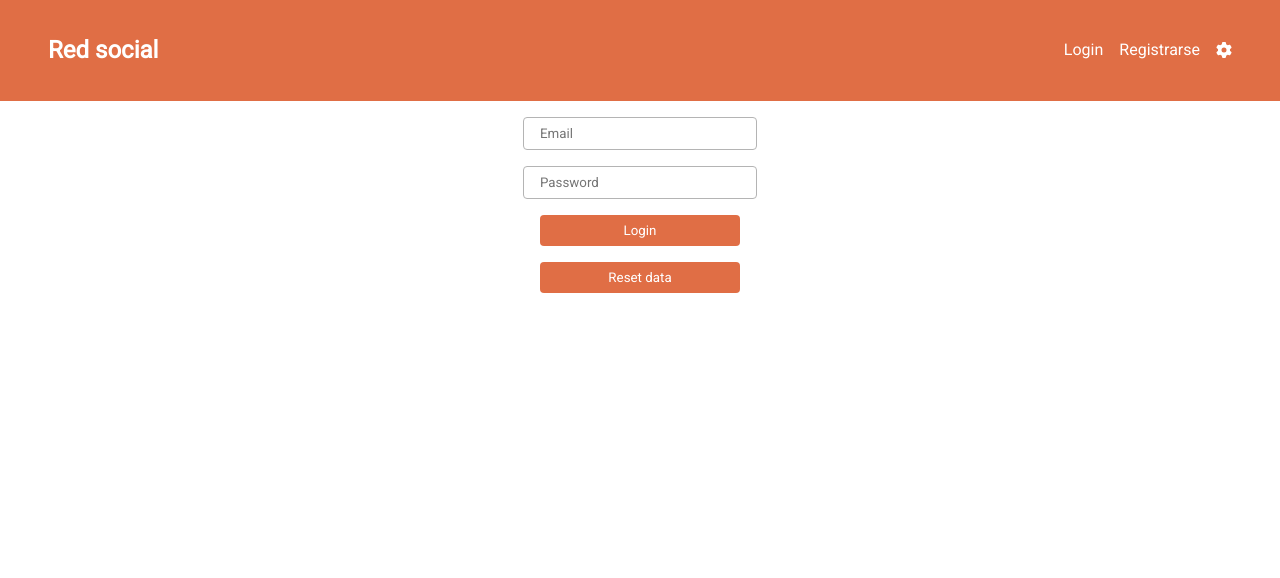
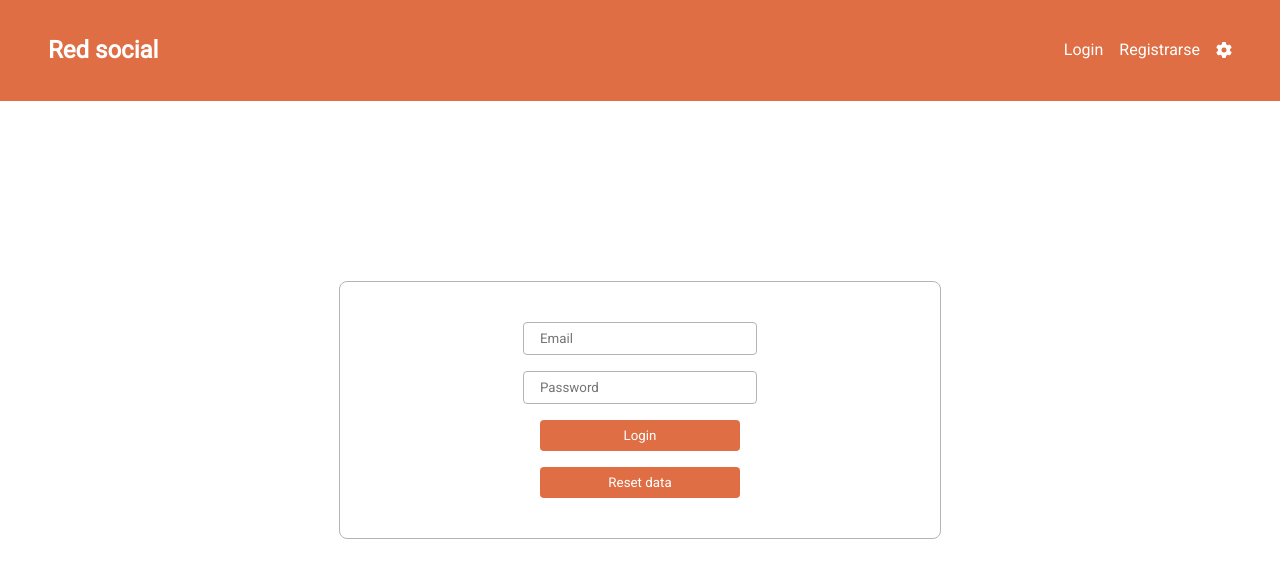
Before and after one commit to RonJala/angular-boilerplate, an Angular app: page /login in a window 1280 px wide. Shown: the top 578 px of the page. Built offline with nearby package versions, Linux system fonts and the light colour scheme.

Commit message:
Bugfixes

```diff
--- a/src/app/auth.service.ts
+++ b/src/app/auth.service.ts
@@ -98,10 +98,14 @@ export class AuthService {
     let listaUsuarios : User[]  = localStorage.getItem('listaUsuarios') ? JSON.parse(localStorage.getItem('listaUsuarios') || '{}') : [];
 
     let foundUser = listaUsuarios.find((user) => user.id == id);
+    let foundUserIndex = listaUsuarios.findIndex((user) => user.id == id);
 
     foundUser!.name = user.name;
     foundUser!.last_name = user.last_name;
     foundUser!.profile_picture = user.profile_picture;
+
+    listaUsuarios[foundUserIndex] = foundUser!;
+
 
     localStorage.setItem('listaUsuarios', JSON.stringify(listaUsuarios));
 
--- a/src/app/login/login.component.css
+++ b/src/app/login/login.component.css
@@ -7,11 +7,25 @@ input{
     width: clamp(100px, 50%, 200px);
 }
 div{
+    margin-top: 180px;
     display: flex;
     flex-direction: column;
     gap: 16px;
     justify-content: center;
     align-items: center;
+}
+
+.form{
+    width: 50%;
+    margin-top: 0;
+    padding: 40px 80px;
+    border-radius: 8px;
+    display: flex;
+    flex-direction: column;
+    gap: 16px;
+    justify-content: center;
+    align-items: center;
+    border: #b4b4b4 1px solid;
 }
 
 button{
--- a/src/app/login/login.component.html
+++ b/src/app/login/login.component.html
@@ -1,8 +1,13 @@
+<div>
+  <div class="form">
+    <input type="text" placeholder="Email" [(ngModel)]="loginUser.email" />
+  <input
+    type="password"
+    placeholder="Password"
+    [(ngModel)]="loginUser.password"
+  />
+  <button (click)="login()">Login</button>
 
-<div>
-    <input type="text" placeholder="Email" [(ngModel)]="loginUser.email" >
-<input type="password" placeholder="Password" [(ngModel)]="loginUser.password" >
-<button (click)="login()" >Login</button>
-
-<button (click)="resetData()" >Reset data</button>
+  <button (click)="resetData()">Reset data</button>
+  </div>
 </div>
--- a/src/app/login/login.component.ts
+++ b/src/app/login/login.component.ts
@@ -29,6 +29,7 @@ export class LoginComponent {
         }, 500);
       },
       err => {
+        alert('Error al iniciar sesion, intenta de nuevo');
         //console.log(err);
       }
     );
--- a/src/app/perfil/perfil.component.ts
+++ b/src/app/perfil/perfil.component.ts
@@ -94,6 +94,7 @@ export class PerfilComponent {
     this.authService.updateUser(this.user!.id!, this.editedUser).subscribe(
       res => {
         //console.log(res);
+        alert('Datos actualizados');
         window.location.reload();
       },
       err => {
--- a/src/app/post.service.ts
+++ b/src/app/post.service.ts
@@ -49,13 +49,14 @@ export class PostService {
       text: post.text,
       image_url: post.image_url,
     };
-
     let listaPosts: Post[] = localStorage.getItem('listaPosts')
       ? JSON.parse(localStorage.getItem('listaPosts') || '{}')
       : [];
 
-    listaPosts[id].text = post.text;
-    listaPosts[id].image_url = post.image_url;
+    let index = listaPosts.findIndex((post) => post.id == id);
+
+    listaPosts[index].text = post.text;
+    listaPosts[index].image_url = post.image_url;
 
     localStorage.setItem('listaPosts', JSON.stringify(listaPosts));
 
@@ -65,7 +66,9 @@ export class PostService {
   }
 
   createPost(body: Post) {
-    let post = {
+
+
+    let post : Post = {
       text: body.text,
       image_url: body.image_url,
       user_id: body.user_id,
@@ -74,6 +77,10 @@ export class PostService {
     let listaPosts: Post[] = localStorage.getItem('listaPosts')
       ? JSON.parse(localStorage.getItem('listaPosts') || '{}')
       : [];
+
+    //get the last id from the list
+    let lastId = listaPosts[listaPosts.length - 1].id;
+    post.id = lastId! + 1;
 
     listaPosts.push(post);
 
--- a/src/app/post/post.component.ts
+++ b/src/app/post/post.component.ts
@@ -59,6 +59,7 @@ export class PostComponent {
         this.router.navigate(['/home']);
       },
       err => {
+        alert('Error al actualizar el post, intenta de nuevo');
         //console.log(err);
       }
     );
```
